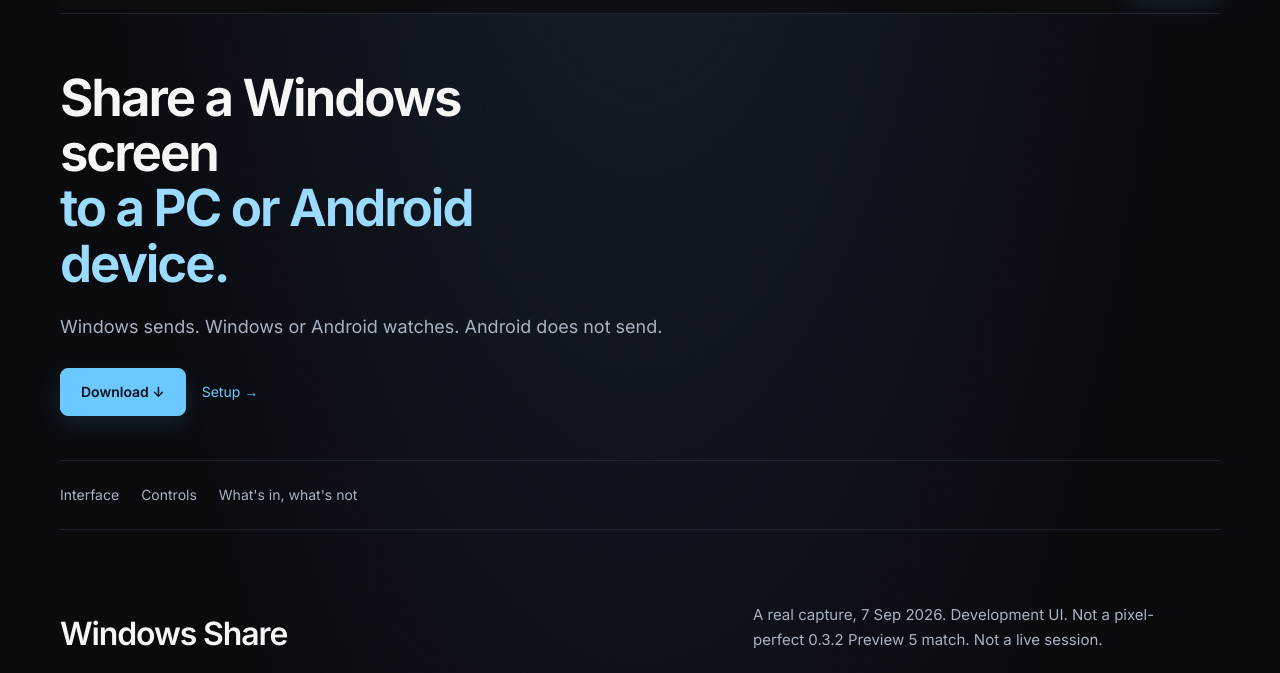
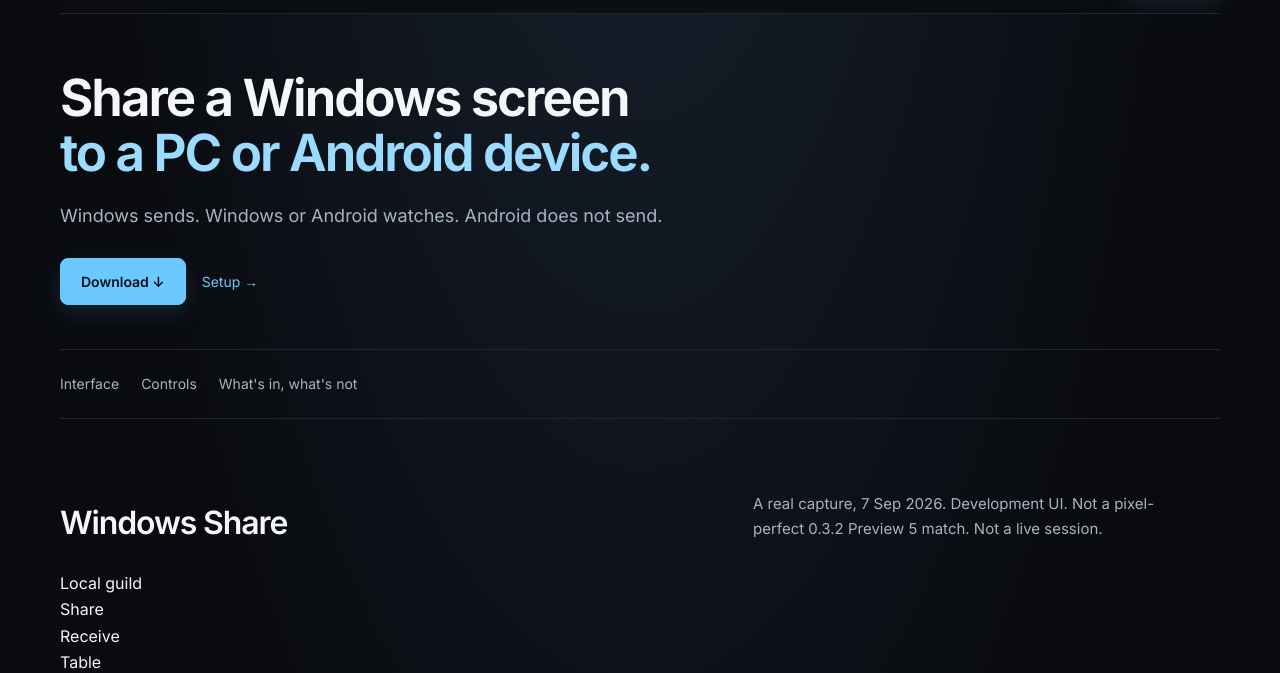
Before and after one commit to antis0007/fastcast-downloads, a website: page product.html in a window 1280 px wide. Shown: the part 106-779 px from the top of the page. Drawn offline with Linux system fonts and the light colour scheme.

Commit message:
Regenerate the pages and clear the headline widows
Two things the branch was carrying without recording them.

Fourteen rendered pages each gained a blank line after the skip link. The
generator produces it and the committed output predates it, so every rebuild left
the tree dirty -- which hides real changes behind expected ones.

.page-hero h1 was capped at 14ch (523px), narrower than four pages' accent phrases
needed. The accent wrapped one word short and stranded a single word on the last
line: "Windows and / Android.", "to a PC or Android / device.", "What we're still
/ testing.", and platforms' "else.". 18ch is 672px, past the widest accent at
56px (647px), so both halves of each headline now sit on their own line. The one
remaining report is help.html, whose headline is the single word "Help." -- a
one-line heading, not a widow.

Also ignores scripts/__pycache__, which the build leaves behind.

```diff
--- a/styles.css
+++ b/styles.css
@@ -1111,7 +1111,12 @@ figcaption { margin-top: 14px; font-size: 12px; color: var(--quiet); line-height
 .resource-grid b { position: absolute; bottom: 12px; right: 18px; font-weight: 500; color: var(--accent); }
 
 .page-hero { padding-block: 56px 32px; }
-.page-hero h1 { max-width: 14ch; font-size: clamp(2.2rem, 4vw, 3.5rem); }
+/* These headlines are two parts split by a <br>, the second being the accent
+   phrase. At 14ch (523px) the accent of four pages wrapped one word short,
+   stranding a single word on the last line -- "Windows and / Android.", "to a PC
+   or Android / device.". 18ch is 672px, past the widest accent at 56px (647px),
+   so both parts sit on their own line. */
+.page-hero h1 { max-width: 18ch; font-size: clamp(2.2rem, 4vw, 3.5rem); }
 .page-hero .lede { max-width: 40rem; font-size: 18px; }
 .page-hero .actions { margin-block: 26px 12px; }
 .page-downloads .page-hero { padding-block: 48px 24px; }
```
Also changed, not shown: 404.html (+1 -0 lines), bandwidth.html (+1 -0 lines), community.html (+1 -0 lines), data-and-privacy.html (+1 -0 lines), downloads.html (+1 -0 lines), get-started.html (+1 -0 lines), help.html (+1 -0 lines), how-it-works.html (+1 -0 lines), platforms.html (+1 -0 lines), privacy.html (+1 -0 lines), product.html (+1 -0 lines), releases.html (+1 -0 lines), roadmap.html (+1 -0 lines), why-fastcast.html (+1 -0 lines), 1 other file.
